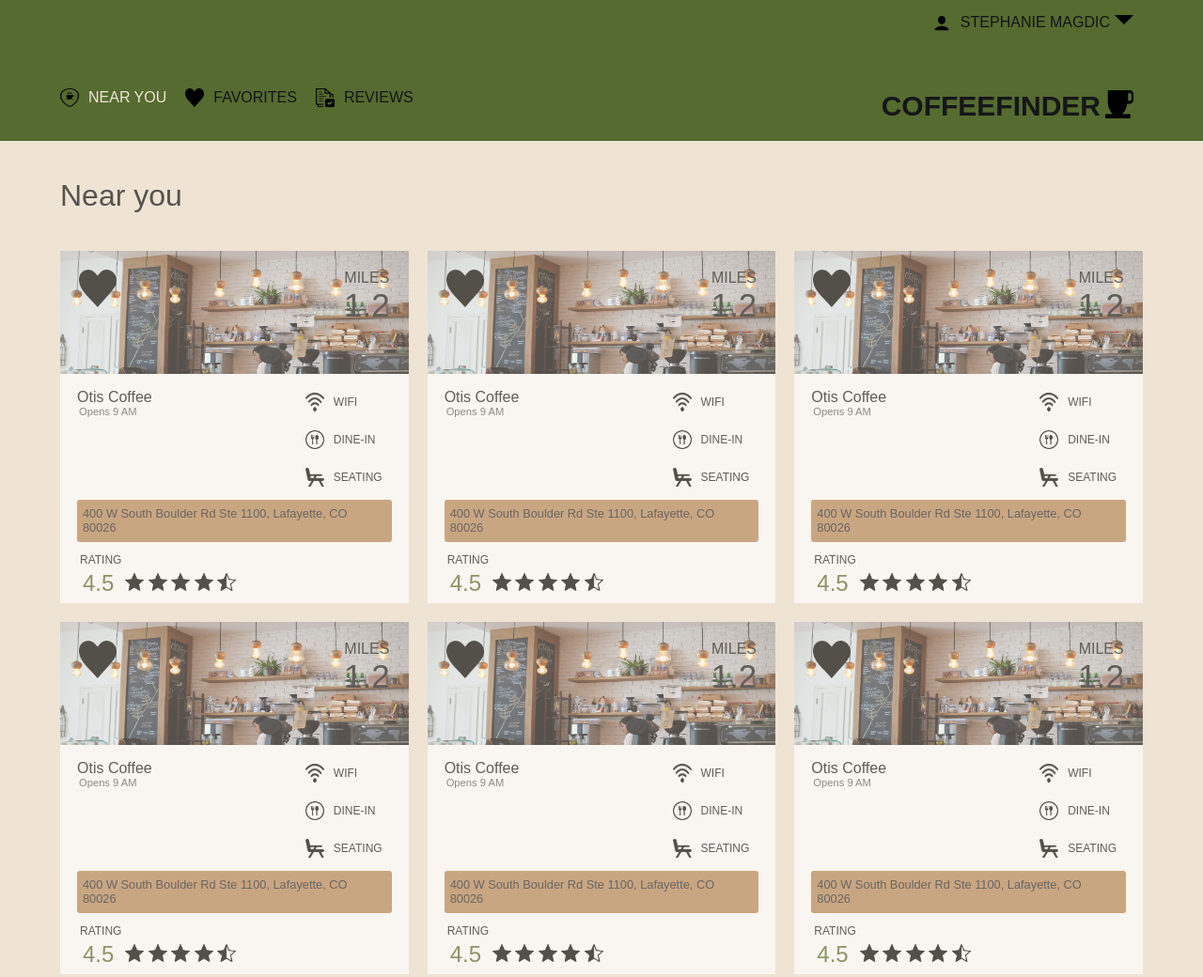
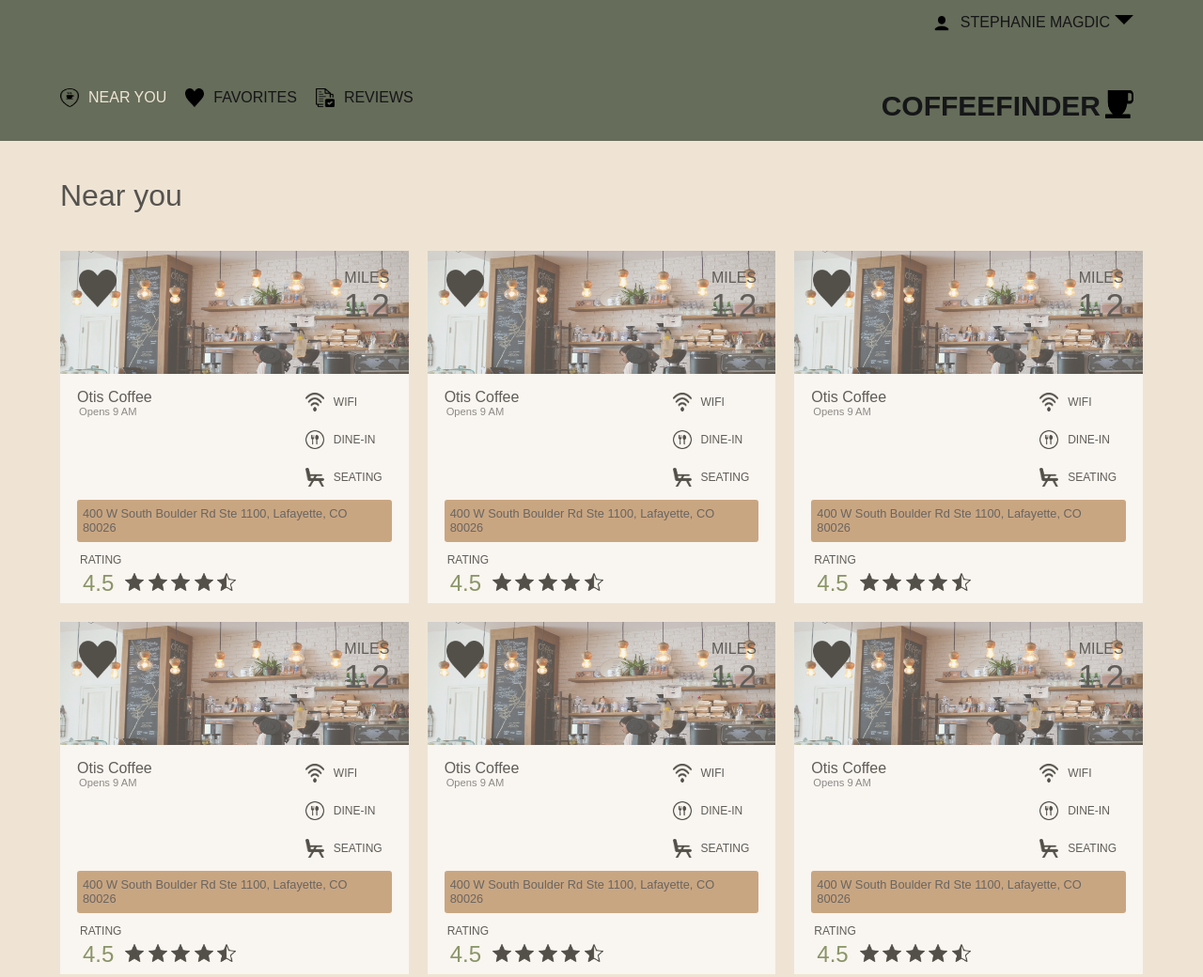
Before and after one commit to stephaniemagdic/static-comp1, a website: page index.html in a window 1280 px wide. Shown: the top 1040 px of the page at 94% size. Drawn offline with Linux system fonts and the light colour scheme.

Commit message:
Add changes for accessibility considerations

```diff
--- a/css/styles.css
+++ b/css/styles.css
@@ -2,6 +2,7 @@
 /* ---- Default Styles ---- */
 * {
   font-family: sans-serif;
+  /* change font to white for color blindness in the nav bar */
   color: #151618;
 }
 
@@ -37,7 +38,8 @@
 
 /* -----------------HEADER----------------- */
 .main-header {
- background-color: #556b2f;
+ background-color: #666d5a;
+ /* background-color: #556b2f; */
  height: 150px;
  display: flex;
  flex-direction: columns;
@@ -328,6 +330,9 @@
     display: none;
   }
 
+  /* FIX NEEDED */
+  /* align-items: space-between;
+    justify-content: space-between; */
   .main-header {
     display: flex;
   }
--- a/index.html
+++ b/index.html
@@ -1,5 +1,5 @@
 <!DOCTYPE html>
-<html>
+<html lang="en" dir="ltr">
   <head>
     <meta charset="UTF-8">
     <meta name="viewport" content="width=device-width, initial-scale=1.0">
```
